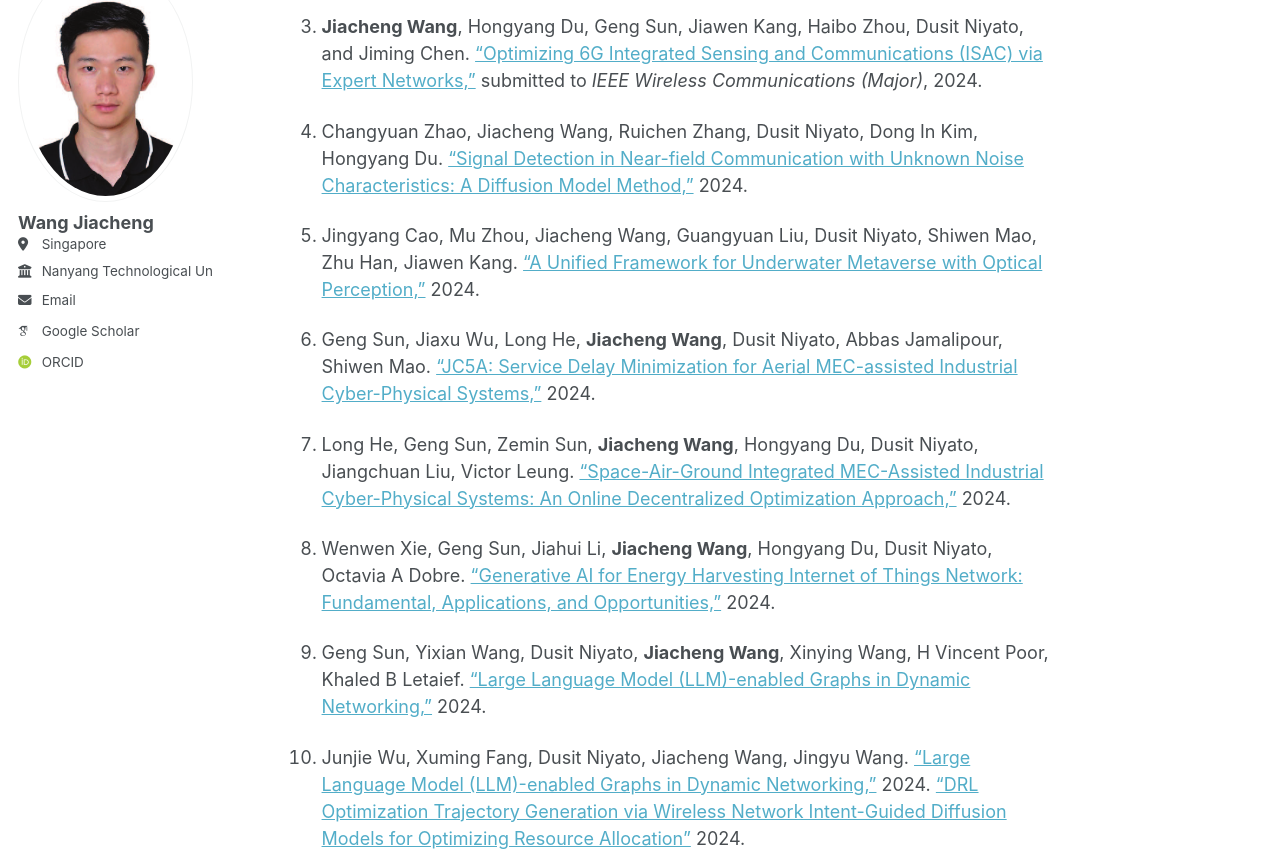
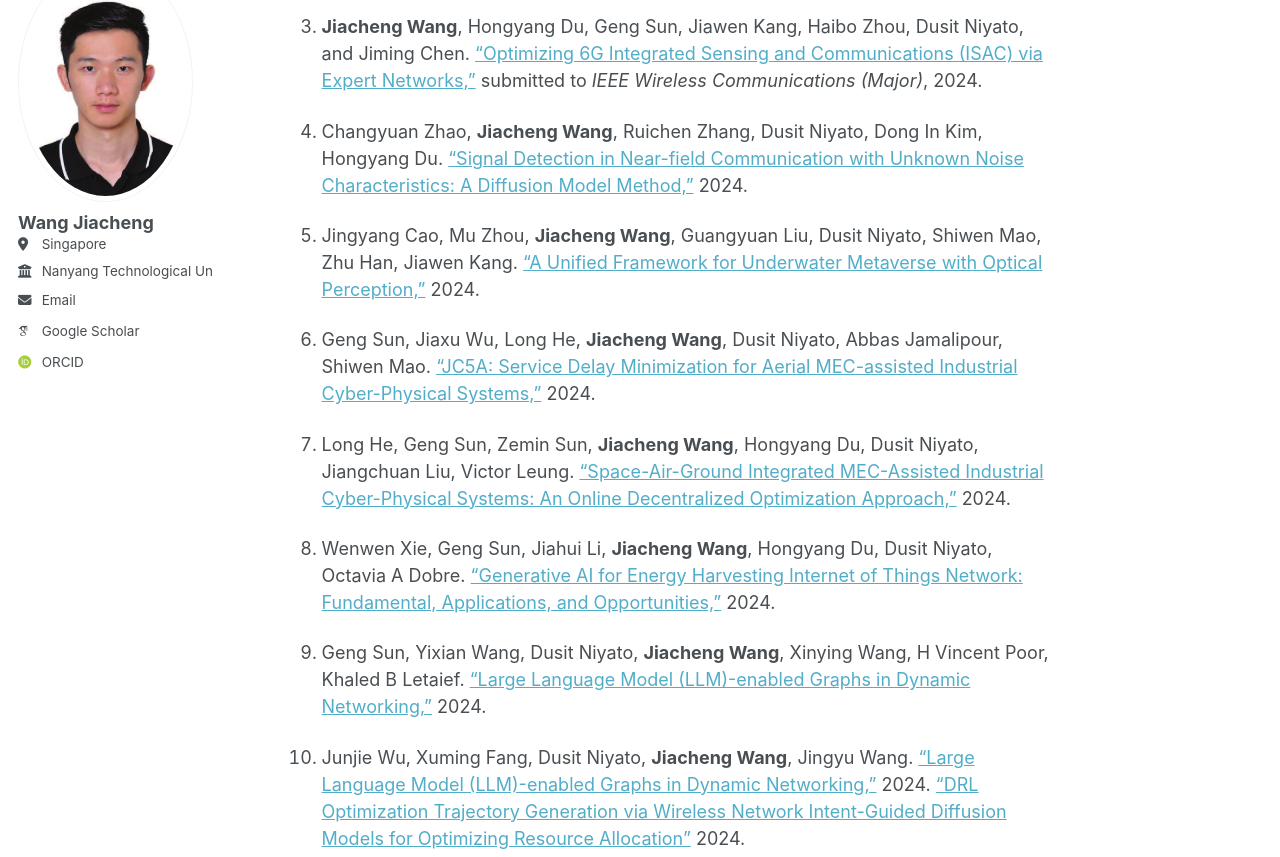
Before and after one commit to W-JiaCheng/W-JiaCheng.github.io, a Jekyll site: the page built from _pages/markdown.md, in a window 1280 px wide and 1400 px high, scrolled down 4187 px. Shown: the part 144-1001 px from the top of the window. Built offline with Jekyll 4.4.1, drawn with Linux system fonts in a browser that asks for light colours; some web fonts are replaced.

```diff
--- a/_pages/markdown.md
+++ b/_pages/markdown.md
@@ -81,9 +81,9 @@ You can also find my articles on [my Google Scholar profile]({{site.author.googl
 
 7. **Jiacheng Wang**, Hongyang Du, Geng Sun, Jiawen Kang, Haibo Zhou, Dusit Niyato, and Jiming Chen. ["Optimizing 6G Integrated Sensing and Communications (ISAC) via Expert Networks,"](https://arxiv.org/pdf/2406.00408) submitted to *IEEE Wireless Communications (Major)*, 2024.
 
-8. Changyuan Zhao, Jiacheng Wang, Ruichen Zhang, Dusit Niyato, Dong In Kim, Hongyang Du. ["Signal Detection in Near-field Communication with Unknown Noise Characteristics: A Diffusion Model Method,"](https://arxiv.org/pdf/2409.14031) 2024.
+8. Changyuan Zhao, **Jiacheng Wang**, Ruichen Zhang, Dusit Niyato, Dong In Kim, Hongyang Du. ["Signal Detection in Near-field Communication with Unknown Noise Characteristics: A Diffusion Model Method,"](https://arxiv.org/pdf/2409.14031) 2024.
 
-9. Jingyang Cao, Mu Zhou, Jiacheng Wang, Guangyuan Liu, Dusit Niyato, Shiwen Mao, Zhu Han, Jiawen Kang. ["A Unified Framework for Underwater Metaverse with Optical Perception,"](https://arxiv.org/pdf/2403.05567) 2024.
+9. Jingyang Cao, Mu Zhou, **Jiacheng Wang**, Guangyuan Liu, Dusit Niyato, Shiwen Mao, Zhu Han, Jiawen Kang. ["A Unified Framework for Underwater Metaverse with Optical Perception,"](https://arxiv.org/pdf/2403.05567) 2024.
 
 10. Geng Sun, Jiaxu Wu, Long He, **Jiacheng Wang**, Dusit Niyato, Abbas Jamalipour, Shiwen Mao. ["JC5A: Service Delay Minimization for Aerial MEC-assisted Industrial Cyber-Physical Systems,"](https://arxiv.org/pdf/2411.04762) 2024.
 
@@ -93,4 +93,4 @@ You can also find my articles on [my Google Scholar profile]({{site.author.googl
 
 13. Geng Sun, Yixian Wang, Dusit Niyato, **Jiacheng Wang**, Xinying Wang, H Vincent Poor, Khaled B Letaief. ["Large Language Model (LLM)-enabled Graphs in Dynamic Networking,"](https://arxiv.org/pdf/2407.20840) 2024.
 
-14. Junjie Wu, Xuming Fang, Dusit Niyato, Jiacheng Wang, Jingyu Wang. ["Large Language Model (LLM)-enabled Graphs in Dynamic Networking,"](https://arxiv.org/pdf/2407.20840) 2024. ["DRL Optimization Trajectory Generation via Wireless Network Intent-Guided Diffusion Models for Optimizing Resource Allocation"](https://arxiv.org/pdf/2410.14481) 2024.
+14. Junjie Wu, Xuming Fang, Dusit Niyato, **Jiacheng Wang**, Jingyu Wang. ["Large Language Model (LLM)-enabled Graphs in Dynamic Networking,"](https://arxiv.org/pdf/2407.20840) 2024. ["DRL Optimization Trajectory Generation via Wireless Network Intent-Guided Diffusion Models for Optimizing Resource Allocation"](https://arxiv.org/pdf/2410.14481) 2024.
```
